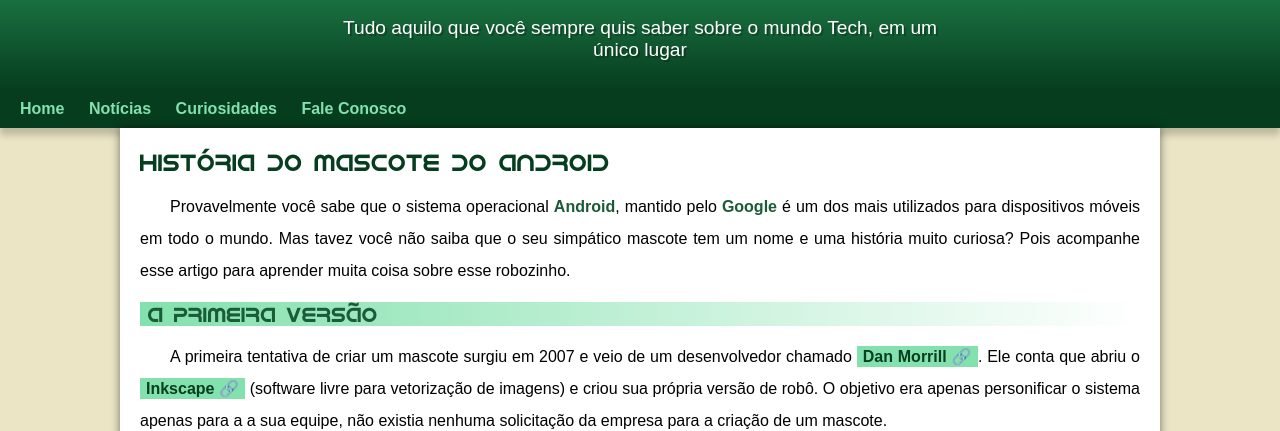
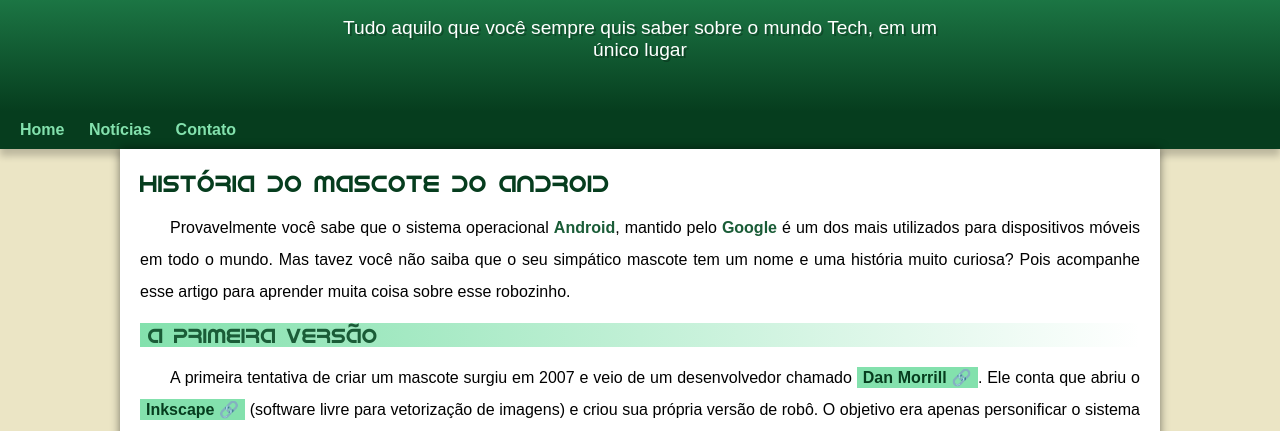
Before and after one commit to LuanCordeiro94/projeto-android, a plain HTML site: page index.html in a window 1280 px wide. Shown: the part 100-531 px from the top of the page. Drawn offline with Linux system fonts and the light colour scheme.

Commit message:
Corrigido

```diff
--- a/estilos/style.css
+++ b/estilos/style.css
@@ -52,7 +52,9 @@
     font-family: var(--fonte-padrao);
     font-size: 1.2em;
     max-width: 600px;
-    padding: 0px 10px;
+    padding-left: 10px;
+    padding-right: 10px;
+    padding-bottom: 50px;
     margin: auto;
     text-shadow: 2px 2px 0px rgba(0, 0, 0, 0.253);
 }
@@ -180,7 +182,7 @@
 }
 
 aside > ul {
-    list-style-type: '\2714\00A0\00A0';
+    list-style-type: '\2714\00A0';
     list-style-position: inside;
     columns: 2;
 }
--- a/index.html
+++ b/index.html
@@ -16,8 +16,7 @@
     <nav>
         <a href="#">Home</a>
         <a href="#">Notícias</a>
-        <a href="#">Curiosidades</a>
-        <a href="#">Fale Conosco</a>
+        <a href="#">Contato</a>
     </nav>
     <main>
         <article>
```
